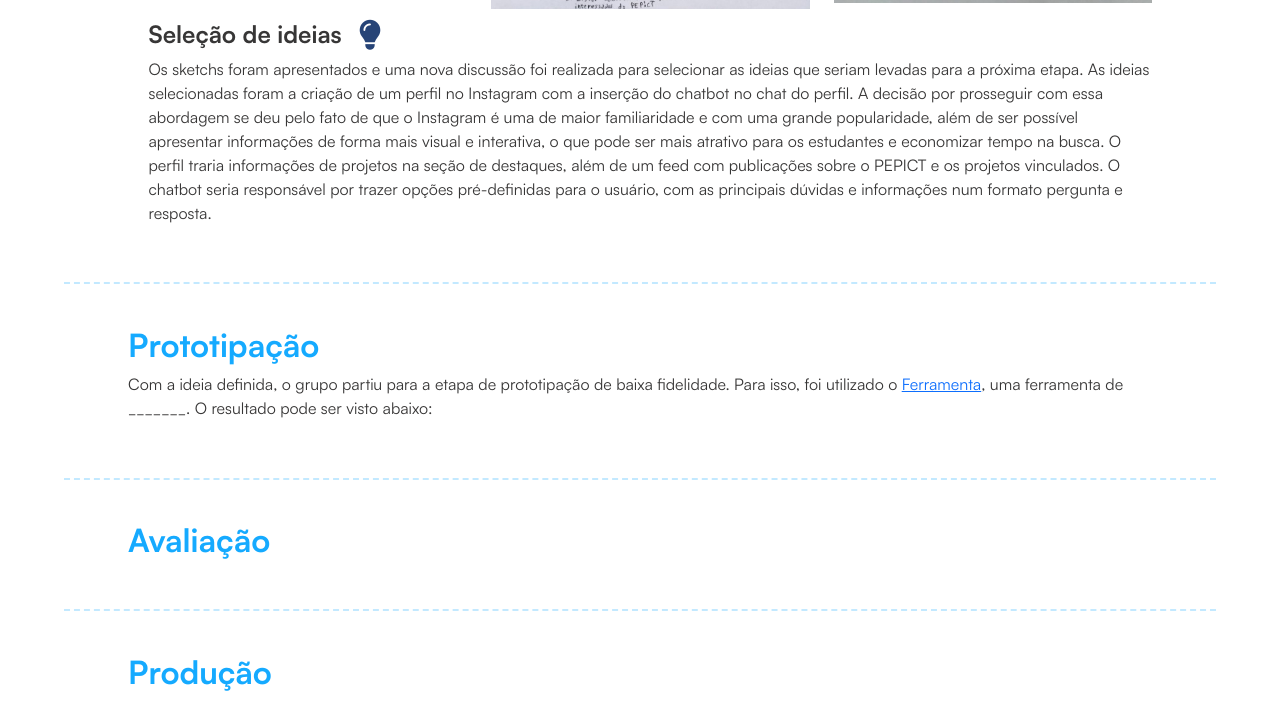
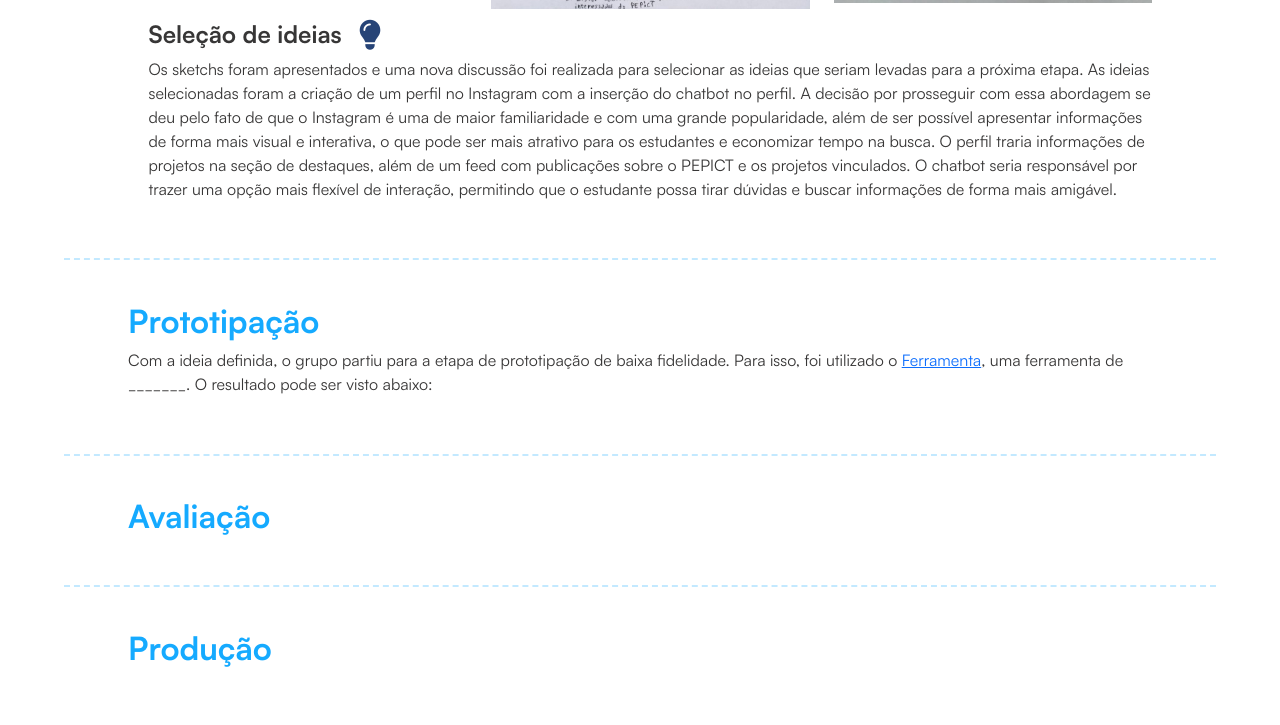
Before and after one commit to gaschrader/ProjetoIHC, a plain HTML site: page index.html in a window 1280 px wide. Shown: the part 6859-7584 px from the top of the page. After the commit the page ends 7560 px from the top, so only its background shows below. Drawn offline with nearby package versions, Linux system fonts and the light colour scheme.

Commit message:
Refactor Instagram profile with chatbot integration.

```diff
--- a/index.html
+++ b/index.html
@@ -386,22 +386,25 @@
         </div>
         <span>
           <h3 class="subsection-title">Seleção de ideias</h3>
-          <i class="fa-solid fa-lightbulb ideation-icon" style="padding-top: 0px;"></i>
+          <i
+            class="fa-solid fa-lightbulb ideation-icon"
+            style="padding-top: 0px"
+          ></i>
         </span>
         <p>
           Os sketchs foram apresentados e uma nova discussão foi realizada para
           selecionar as ideias que seriam levadas para a próxima etapa. As
           ideias selecionadas foram a criação de um perfil no Instagram com a
-          inserção do chatbot no chat do perfil. A decisão por prosseguir com
-          essa abordagem se deu pelo fato de que o Instagram é uma de maior
+          inserção do chatbot no perfil. A decisão por prosseguir com essa
+          abordagem se deu pelo fato de que o Instagram é uma de maior
           familiaridade e com uma grande popularidade, além de ser possível
           apresentar informações de forma mais visual e interativa, o que pode
           ser mais atrativo para os estudantes e economizar tempo na busca. O
           perfil traria informações de projetos na seção de destaques, além de
           um feed com publicações sobre o PEPICT e os projetos vinculados. O
-          chatbot seria responsável por trazer opções pré-definidas para o
-          usuário, com as principais dúvidas e informações num formato pergunta
-          e resposta.
+          chatbot seria responsável por trazer uma opção mais flexível de
+          interação, permitindo que o estudante possa tirar dúvidas e buscar
+          informações de forma mais amigável.
         </p>
       </div>
     </section>
```
